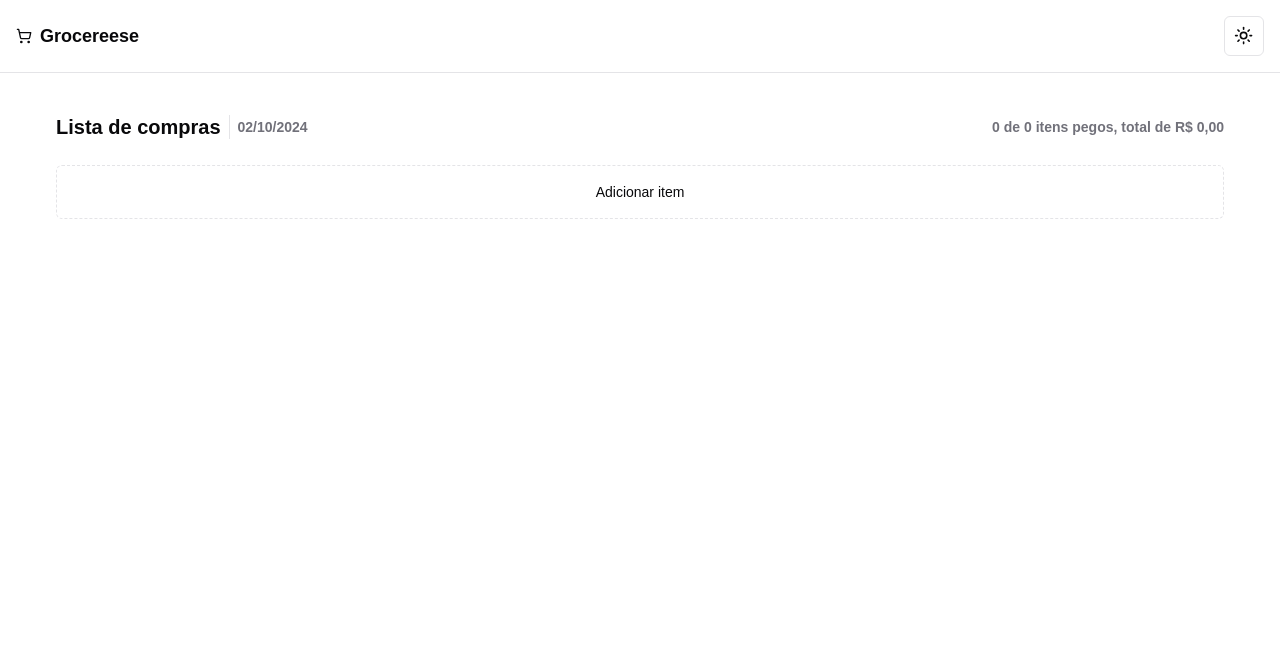
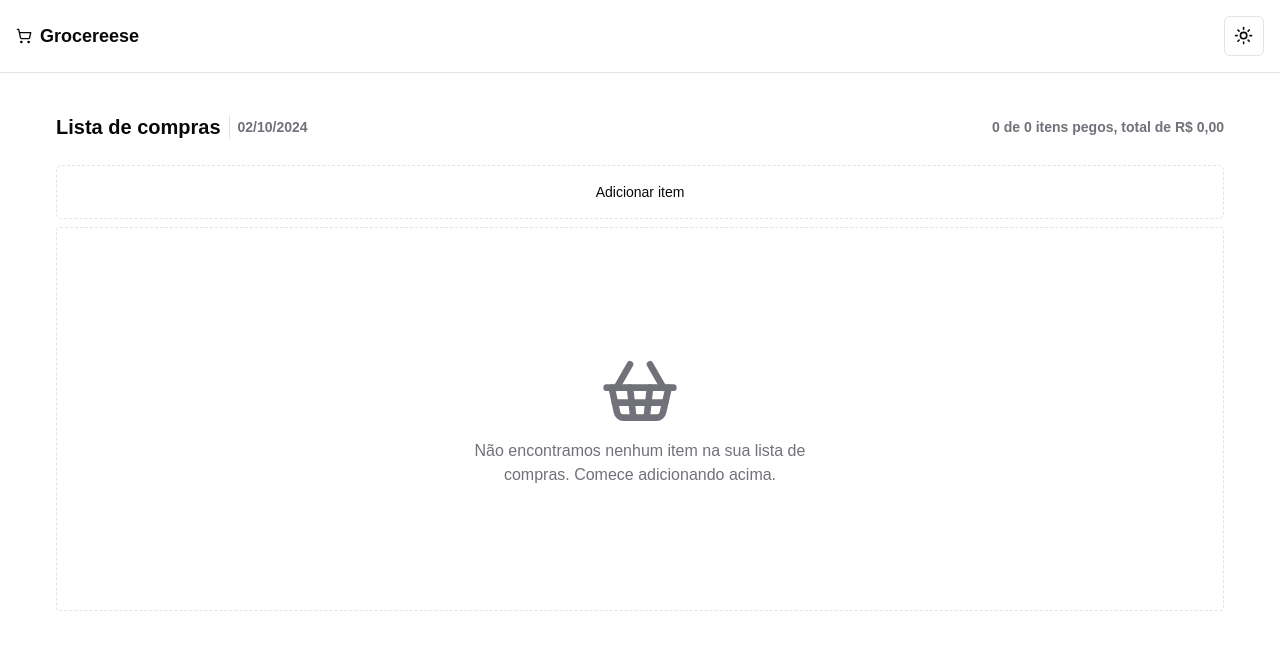
Before and after one commit to josee-fernandes/grocereese, a Next.js app: page / in a window 1280 px wide. Shown: the top 650 px of the page. Built offline with nearby package versions, Linux system fonts and the light colour scheme.

Commit message:
feat: add no groceries fallback

```diff
--- /dev/null
+++ b/src/components/groceries/no-groceries-fallback.tsx
@@ -0,0 +1,14 @@
+import { ShoppingBasket } from 'lucide-react'
+import { FC } from 'react'
+
+export const NoGroceriesFallback: FC = () => {
+  return (
+    <div className="flex flex-col items-center justify-center gap-2 p-4 h-96 border rounded border-dashed">
+      <ShoppingBasket className="size-12 md:size-20 text-muted-foreground stroke-2" />
+      <p className="text-center text-sm md:text-base text-muted-foreground max-w-96">
+        Não encontramos nenhum item na sua lista de compras. Comece adicionando
+        acima.
+      </p>
+    </div>
+  )
+}
--- a/src/pages/index.tsx
+++ b/src/pages/index.tsx
@@ -1,3 +1,4 @@
+import { NoGroceriesFallback } from '@/components/groceries/no-groceries-fallback'
 import { ThemeToggler } from '@/components/theme-toggler'
 import { Button } from '@/components/ui/button'
 import { Checkbox } from '@/components/ui/checkbox'
@@ -211,7 +212,7 @@ const Home: NextPage = () => {
         </div>
         <ThemeToggler />
       </nav>
-      <main className="mx-auto max-w-[1200px] w-full px-4 mt-10">
+      <main className="mx-auto max-w-[1200px] w-full px-4 py-10">
         <div className="flex justify-between items-center gap-4 flex-col md:flex-row">
           <div className="flex items-center gap-2 flex-col md:flex-row">
             <h2 className="text-xl font-bold text-center">Lista de compras</h2>
@@ -379,6 +380,7 @@ const Home: NextPage = () => {
               </div>
             )
           })}
+          {groceries.length === 0 && <NoGroceriesFallback />}
         </div>
       </main>
     </div>
```
